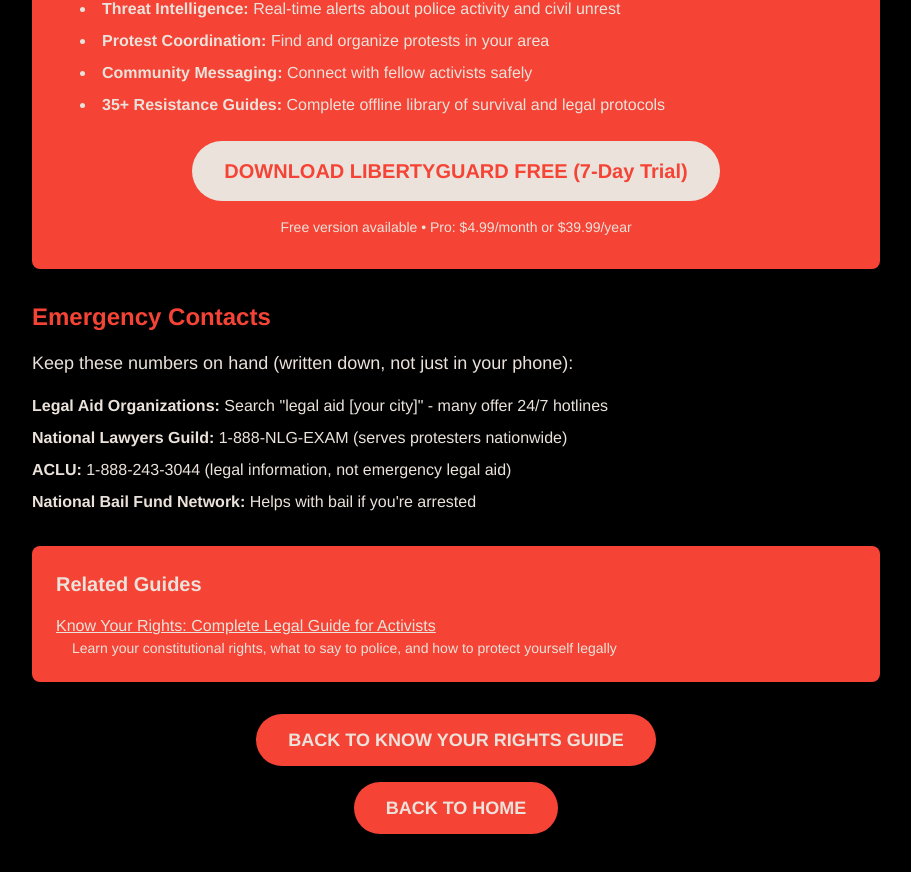
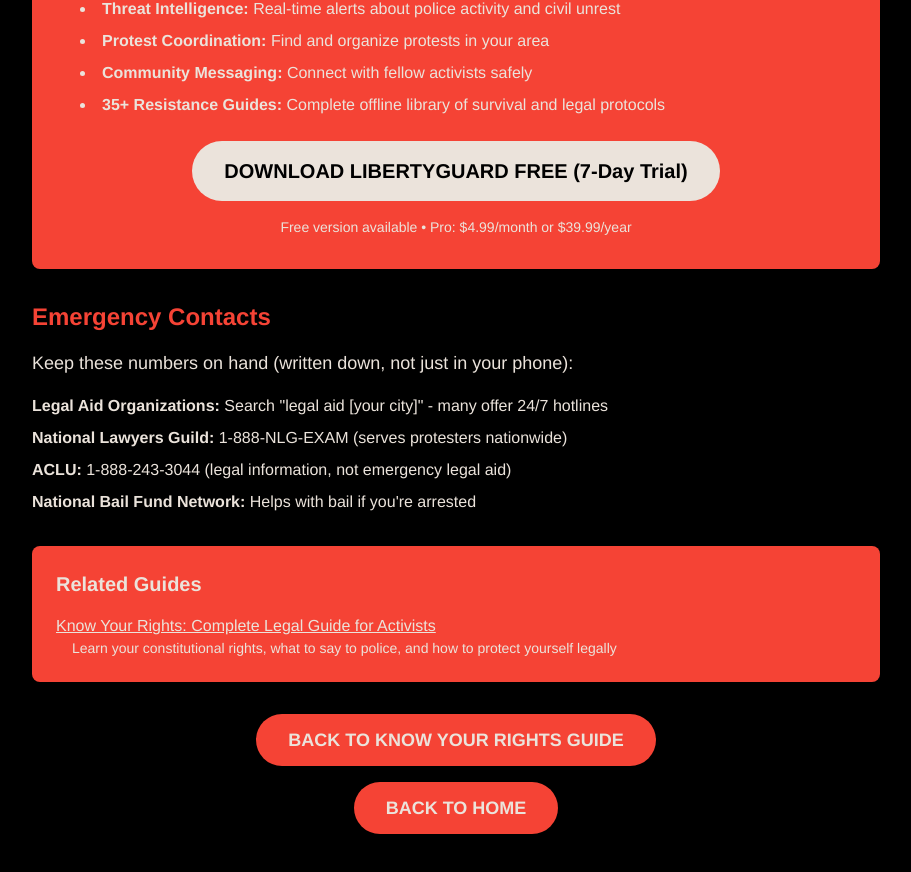
Before and after one commit to thedanperry/LibertyGuard-Website, a Next.js app: page /protest-safety in a window 1280 px wide. Shown: the part 3835-4707 px from the top of the page, without its empty margins (184-1095 px from the left). Built offline with nearby package versions, Linux system fonts and the light colour scheme.

Commit message:
Change download button text from red to black

```diff
--- a/src/app/know-your-rights/page.tsx
+++ b/src/app/know-your-rights/page.tsx
@@ -230,7 +230,7 @@
                 href="https://apps.apple.com/search?term=LibertyGuard"
                 target="_blank"
                 rel="noopener noreferrer"
-                className="inline-block bg-climate-cream text-climate-red px-8 py-4 rounded-full text-xl font-bold hover:bg-opacity-90 transition-colors mb-4"
+                className="inline-block bg-climate-cream text-climate-black px-8 py-4 rounded-full text-xl font-bold hover:bg-opacity-90 transition-colors mb-4"
               >
                 DOWNLOAD LIBERTYGUARD FREE (7-Day Trial)
               </a>
--- a/src/app/protest-safety/page.tsx
+++ b/src/app/protest-safety/page.tsx
@@ -186,7 +186,7 @@
                 href="https://apps.apple.com/search?term=LibertyGuard"
                 target="_blank"
                 rel="noopener noreferrer"
-                className="inline-block bg-climate-cream text-climate-red px-8 py-4 rounded-full text-xl font-bold hover:bg-opacity-90 transition-colors mb-4"
+                className="inline-block bg-climate-cream text-climate-black px-8 py-4 rounded-full text-xl font-bold hover:bg-opacity-90 transition-colors mb-4"
               >
                 DOWNLOAD LIBERTYGUARD FREE (7-Day Trial)
               </a>
```
